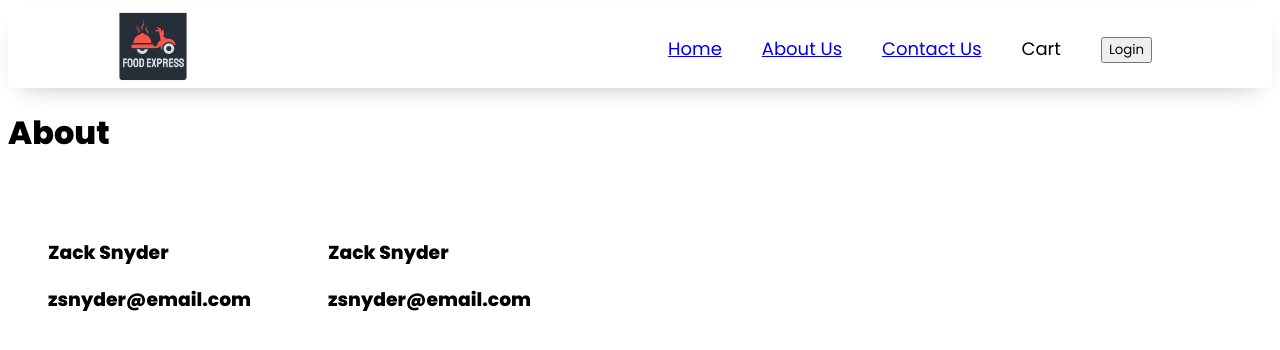
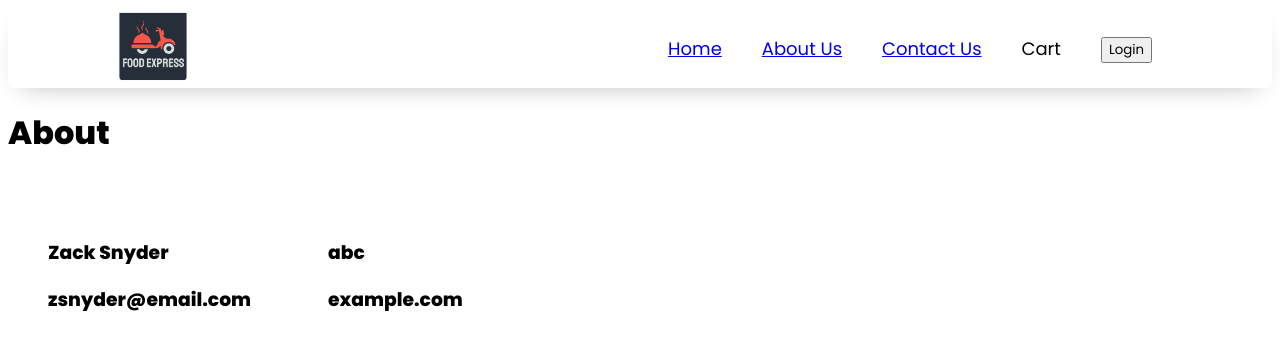
Before and after one commit to SidJ11/reactapp, a React (Vite) app: page /about in a window 1280 px wide. Shown: the top 350 px of the page. Built offline with nearby package versions, Linux system fonts and the light colour scheme; no server answers.

Commit message:
custom hook for fetching menu, class based component added

```diff
--- a/src/components/ResMenu.js
+++ b/src/components/ResMenu.js
@@ -2,40 +2,36 @@ import { useEffect, useState } from "react"
 import { useParams } from "react-router-dom";
 import Shimmer from "./Shimmer";
 import { MENU_API } from "../utils/constants";
+import useResMenu from "../utils/useResmenu";
 
 const ResMenu = () => {
-    const [resInfo, setResInfo] = useState(null)
+    // const [resInfo, setResInfo] = useState(null)
 
     //Read Restaurant ID from URL
     const {resId} = useParams();
+    const resInfo = useResMenu(resId) //fetching data using custom hook
 
-    useEffect(()=> {
-        fetchMenu();
-    },[]);
+    // useEffect(()=> {
+    //     fetchMenu();
+    // },[]);
 
   //45607 - Domino's id
   //150561 - Yummy Burgers
   //83637- Another Burger
-  const fetchMenu = async () => {
-    try {
-      const response = await fetch(MENU_API+resId); // Use your MENU_API constant here
-      if (!response.ok) {
-        throw new Error("Failed to fetch menu data");
-      }
-      const json = await response.json();
-      setResInfo(json);
-    } catch (error) {
-      console.error("Error fetching menu data:", error);
-    }
-  };
 
   // const fetchMenu = async () => {
-  //   const data = await fetch(MENU_API+resId)
-  //   const json = await data.json();
-  //   console.log(json)
-  //   setResInfo(json)
-  //   console.log(resInfo)
-  // }
+  //   try {
+  //     const response = await fetch(MENU_API+resId); // Use your MENU_API constant here
+  //     if (!response.ok) {
+  //       throw new Error("Failed to fetch menu data");
+  //     }
+  //     const json = await response.json();
+  //     setResInfo(json);
+  //   } catch (error) {
+  //     console.error("Error fetching menu data:", error);
+  //   }
+  // };
+
   if (resInfo == null) return <Shimmer/>
   const {name, cuisines, costForTwoMessage} = resInfo?.data?.cards[0]?.card?.card?.info;
 
--- a/src/components/UserClass.js
+++ b/src/components/UserClass.js
@@ -5,13 +5,41 @@ class UserClass extends React.Component {
         super(props);
             console.log(props)
 
+            //All state variables will come here under this one state object
+            this.state = {
+                userInfo:{
+                    name:"abc",
+                    url:"example.com"
+                }
+            }
+            console.log("Constructor is called first")
     }
+
+    async componentDidMount(){
+        const data = await fetch("https://api.github.com/users/SidJ11");
+        const json = await data.json();
+
+        this.setState({
+            userInfo: json,
+        })
+
+        console.log(json)
+    }
+
     render(){
-        const {name} = this.props;
+        const {name, url} = this.state.userInfo;
+        console.log("Then the render method is called")
         return(
             <div className="user-card">
                 <h3>{name}</h3>
-                <h3>{this.props.email}</h3>
+                <h3>{url}</h3>
+                {/* <h3>Count : {this.state.count}</h3>
+                <button onClick={()=>{
+                    //Never Update State var directly, do this instead
+                    this.setState({
+                        count: this.state.count + 1,
+                    })
+                }}>Count ++</button> */}
             </div>
         )
     }
--- /dev/null
+++ b/src/utils/useResMenu.js
@@ -0,0 +1,27 @@
+import { useEffect, useState } from "react";
+import { MENU_API } from "./constants";
+
+const useResMenu = (resId) => {
+    const [resInfo, setResInfo] = useState(null)
+
+    useEffect(()=>{
+        fetchData();
+    }, []);
+
+    const fetchData = async () =>{
+        try {
+            const response = await fetch(MENU_API+resId); // Use your MENU_API constant here
+            if (!response.ok) {
+              throw new Error("Failed to fetch menu data");
+            }
+            const json = await response.json();
+            setResInfo(json);
+          } catch (error) {
+            console.error("Error fetching menu data:", error);
+          }
+    }
+
+    return resInfo
+}
+
+export default useResMenu
```
Also changed, not shown: src/components/Body.js (+3 -4 lines).
